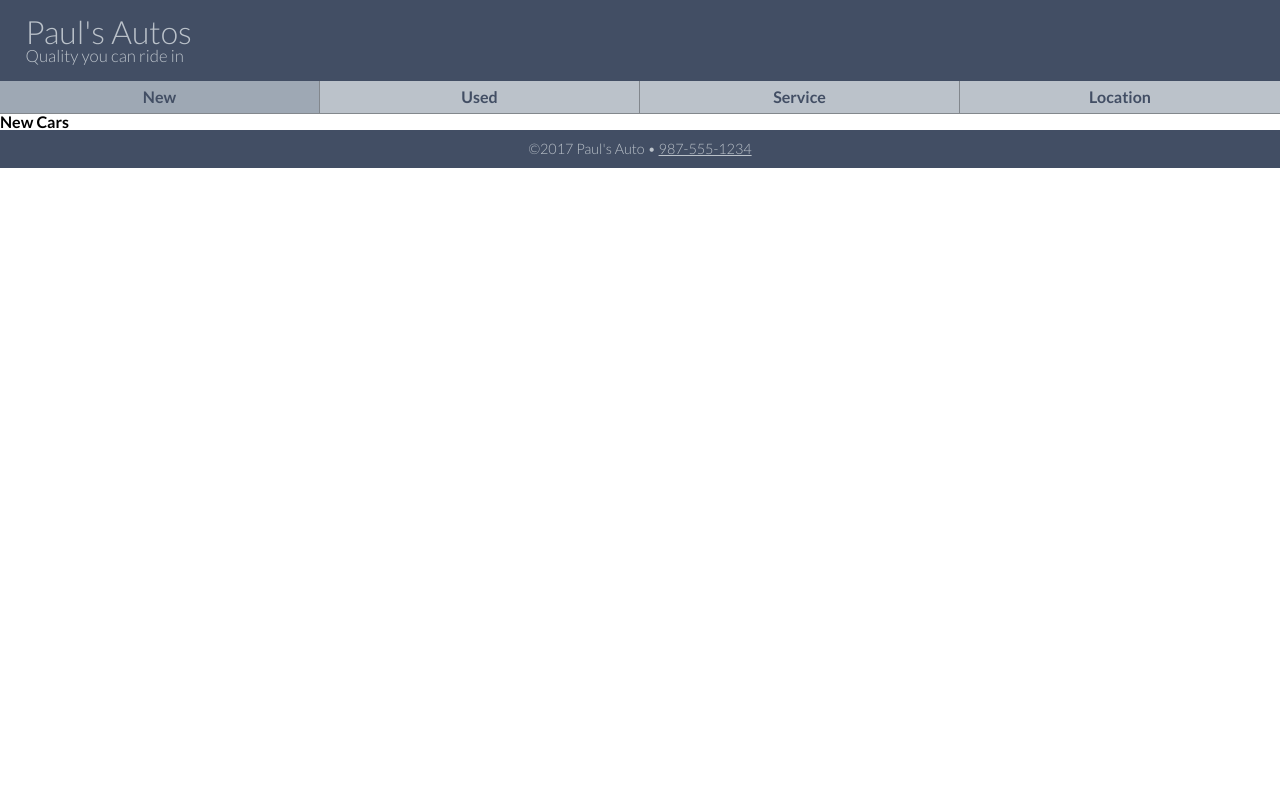
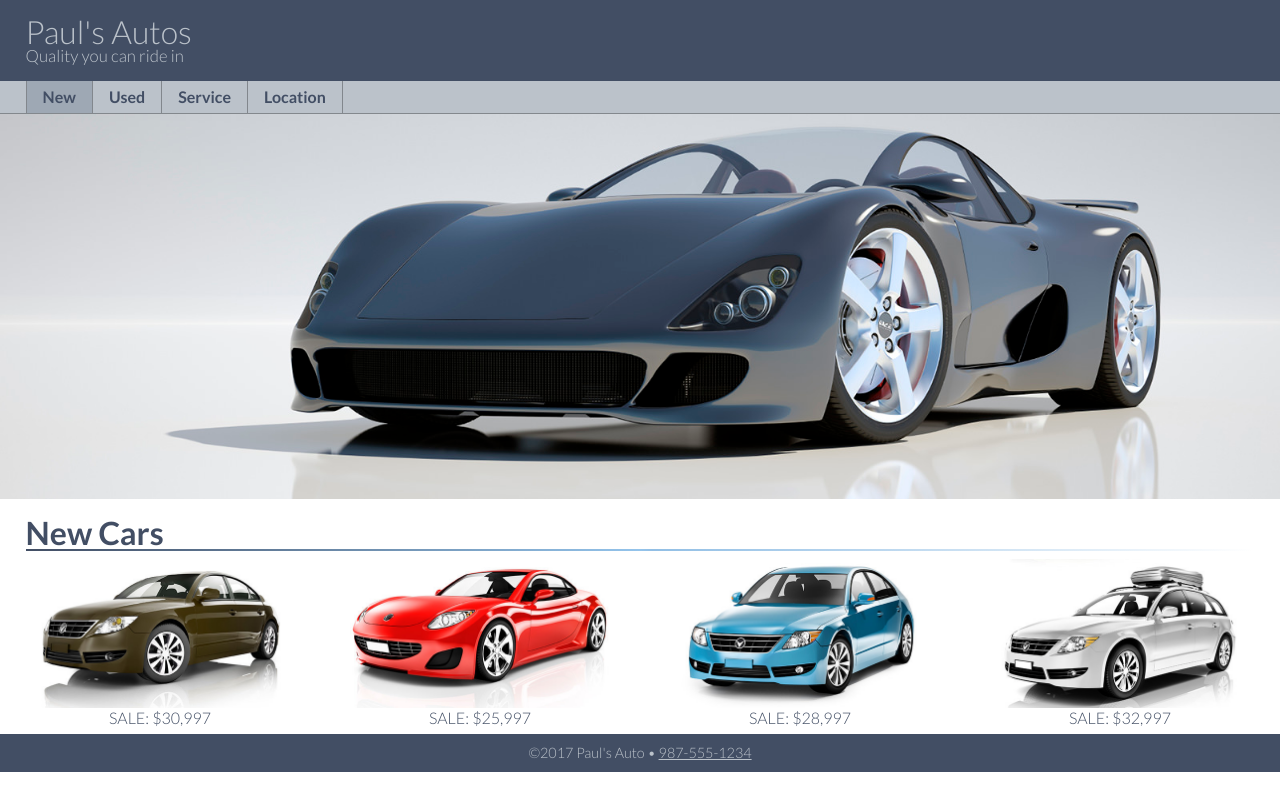
Before and after one commit to k-rahul94/rmf, a plain HTML site: page index.html in a window 1280 px wide. Drawn offline with Linux system fonts and the light colour scheme.

Commit message:
Added page content

```diff
--- a/index.html
+++ b/index.html
@@ -26,8 +26,32 @@
     </nav>
 
     <!-- PAGE CONTENT GOES HERE -->
-    <main>
+    <main class="clearfix">
+        <figure class="banner">
+            <img src="images/banner01.jpg" alt="Banner">
+        </figure>
         <h1>New Cars</h1>
+        <hr class="fadeAway">
+
+        <figure class="photo">
+            <img src="images/black.jpg" alt="Black car">
+            <figcaption>SALE: $30,997</figcaption>
+        </figure>
+
+        <figure class="photo">
+            <img src="images/red.jpg" alt="Red car">
+            <figcaption>SALE: $25,997</figcaption>
+        </figure>
+
+        <figure class="photo">
+            <img src="images/blue.jpg" alt="Blue car">
+            <figcaption>SALE: $28,997</figcaption>
+        </figure>
+
+        <figure class="photo">
+            <img src="images/silver.jpg" alt="Silver car">
+            <figcaption>SALE: $32,997</figcaption>
+        </figure>
     </main>
 
     <!-- PAGE FOOTER GOES HERE -->
--- a/scss/_large.scss
+++ b/scss/_large.scss
@@ -0,0 +1,19 @@
+//Overall styling for the NAVIGATION of the document
+nav {
+    ul {
+        margin-left: $gutter;
+        border-left: 1px solid rgba(0,0,0,0.3);
+    }
+    ul li {width: auto;}
+    ul li a {
+        padding: .5rem 1rem;
+    }
+    ul li:last-child {
+        border-right: 1px solid rgba(0,0,0,0.3);
+    }
+}
+
+//Overall styling for the MAIN of the document
+main {
+    figure.photo {width: 25% - $gutterdbl; float: left; }
+}
--- a/scss/_medium.scss
+++ b/scss/_medium.scss
@@ -0,0 +1,4 @@
+//Overall styling for the MAIN of the document
+main {
+    figure.photo {width: 50% - $gutterdbl; float: left; }
+}
--- a/scss/_small-default.scss
+++ b/scss/_small-default.scss
@@ -64,7 +64,28 @@ nav {
 } // end of nav
 
 //Overall styling for the MAIN of the document
+main {
 
+    figure.banner {width: 100%}
+    figure.banner img {width: 100%}
+
+    h1 {
+        font-size: 2rem;
+        margin: 1rem 0 0 $gutter;
+        color: $primaryColor;
+    }
+
+    hr.fadeAway {
+        background: linear-gradient(to right, rgba(66,78,100,1) 0%,rgba(41,137,216,0.5) 50%,rgba(32,124,202,0.49) 51%,rgba(66,78,100,0) 100%);
+        height: 2px;
+        border: none;
+        margin: 0 $gutter;
+    }
+
+    figure.photo {width: 100% - $gutterdbl; margin: .5rem $gutter; }
+    figure.photo img {width: 100%}
+    figure.photo figcaption {text-align: center; color: $primaryColor;}
+}
 //Overall styling for the FOOTER of the document
 footer {
     width: 100%;
--- a/scss/_variables.scss
+++ b/scss/_variables.scss
@@ -7,3 +7,4 @@ $normalWeight: 300;
 $boldWeight: 700;
 
 $gutter: 2%;
+$gutterdbl: (2 * $gutter);
```
Also changed, not shown: css/styles.css, images/banner01.jpg (added), images/black.jpg (added), images/blue.jpg (added), images/polonez_car.png (added), images/red.jpg (added), images/silver.jpg (added).
